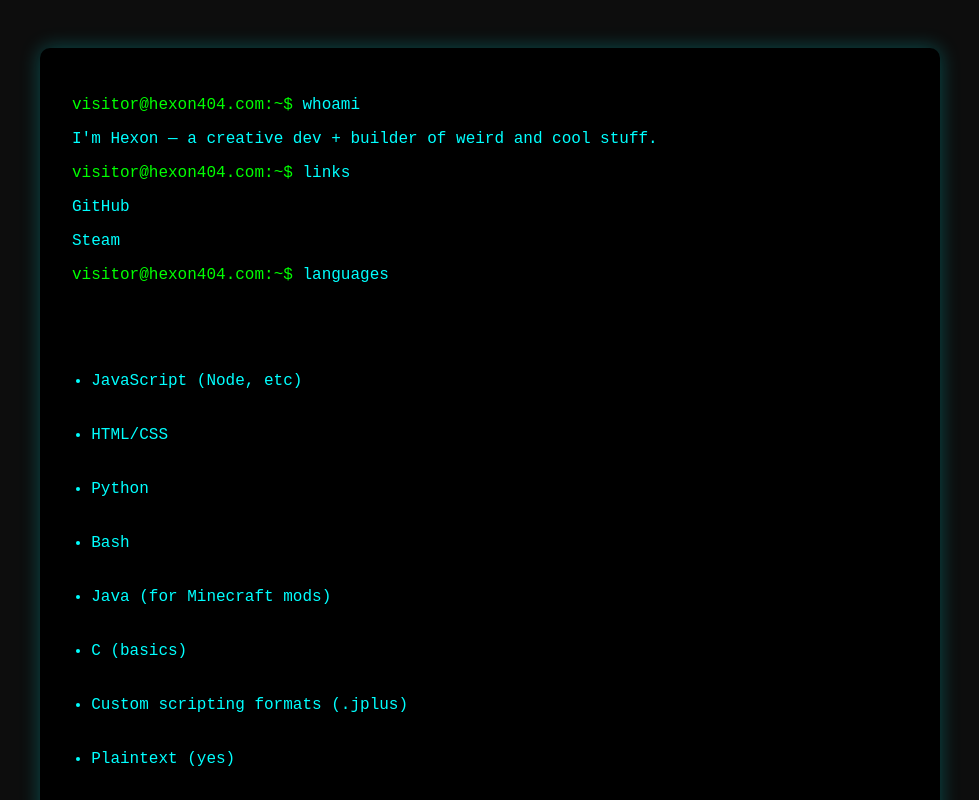
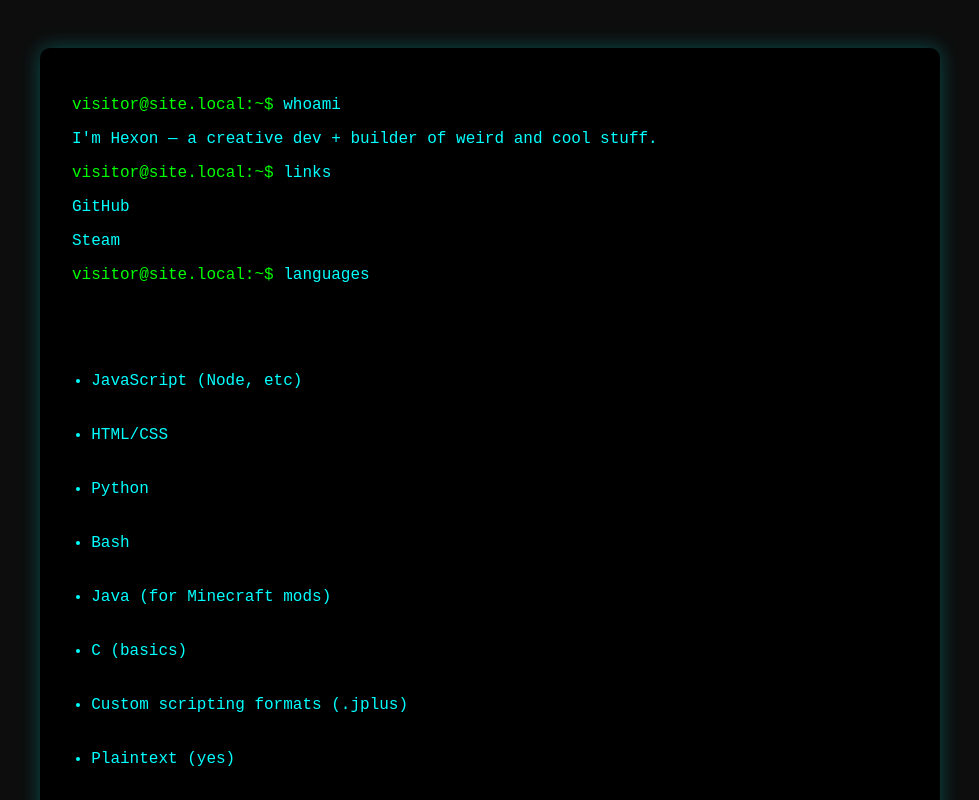
Before and after one commit to jacobrdale/.com, a website: page public/index.html in a window 1280 px wide. Shown: the top 800 px of the page, without its empty margins (150-1129 px from the left). Drawn offline with Linux system fonts and the light colour scheme.

Commit message:
Update style.css

```diff
--- a/public/style.css
+++ b/public/style.css
@@ -25,7 +25,7 @@ body {
 }
 
 .prompt::before {
-  content: "visitor@hexon404.com:~$ ";
+  content: "visitor@site.local:~$ ";
   color: #0f0;
 }
 
```
